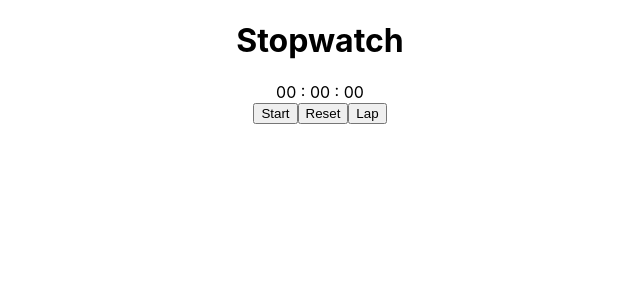
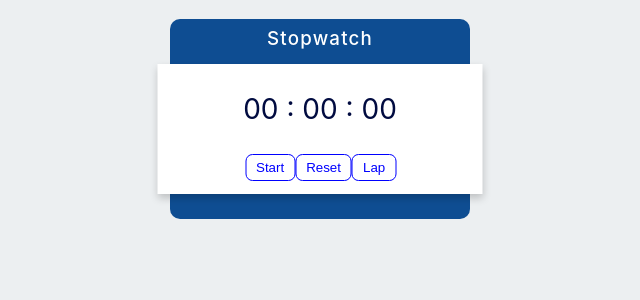
Before and after one commit to miguel-hv/react-stopwatch, a React (Create React App) app: page / in a window 1280 px wide. Shown: the top 300 px of the page, without its empty margins (320-960 px from the left). Built offline with nearby package versions, Linux system fonts and the light colour scheme.

Commit message:
FEAT: styles

```diff
--- a/src/App.jsx
+++ b/src/App.jsx
@@ -1,13 +1,15 @@
-import { Timer } from './components';
-import './App.scss';
+import { Timer } from "./components";
+import "./App.scss";
 
 function App() {
-  return (
-    <div className="App">
-      <h1>Stopwatch</h1>
-      <Timer/>
-    </div>
-  );
+    return (
+        <div className="App">
+            <h3>Stopwatch</h3>
+            <div className="stopwatch-card">
+                <Timer />
+            </div>
+        </div>
+    );
 }
 
 export default App;
--- a/src/App.scss
+++ b/src/App.scss
@@ -1,8 +1,65 @@
-.App {
-  text-align: center;
+@import url("https://fonts.googleapis.com/css2?family=Quicksand:wght@500&display=swap");
+
+body {
+  margin: 0;
+  font-family: "Quicksand", sans-serif;
+  background-color: #eceff1;
+  color: #010b40;
 }
 
-.App-logo {
-  height: 40vmin;
-  pointer-events: none;
+.App {
+  background-color: #0e4d92;
+  margin: 0 auto;
+  width: 300px;
+  height: 200px;
+  position: relative;
+  border-radius: 10px;
 }
+
+h3 {
+  color: white;
+  text-align: center;
+  padding-top: 8px;
+  letter-spacing: 1.2px;
+  font-weight: 500;
+}
+
+p {
+  font-size: 28px;
+}
+
+.stopwatch-card {
+  position: absolute;
+  text-align: center;
+  background-color: white;
+  box-shadow: 0 4px 8px 0 rgba(0, 0, 0, 0.2);
+  width: 325px;
+  height: 130px;
+  top: 110px;
+  left: 50%;
+  transform: translate(-50%, -50%);
+}
+
+button {
+  outline: none;
+  background: transparent;
+  border: 1px solid blue;
+  padding: 5px 10px;
+  border-radius: 7px;
+  color: blue;
+  cursor: pointer;
+}
+
+.buttons {
+  display: flex;
+  justify-content: space-evenly;
+  width: 150px;
+  margin: 0 auto;
+  margin-top: 5px;
+}
+
+.laps {
+  margin-top: 60px;
+  padding: 0;
+  list-style: none;
+}
--- a/src/components/Timer/Timer.jsx
+++ b/src/components/Timer/Timer.jsx
@@ -52,10 +52,10 @@ const Timer = () => {
 
     return (
         <div>
-            <div>
+            <p>
                 {formatTime(time)}
-            </div>
-            <div>
+            </p>
+            <div className="buttons">
                 <button onClick={handleStartPause}>
                     {isRunning ? "Pause" : "Start"}
                 </button>
@@ -64,7 +64,7 @@ const Timer = () => {
                 ) : null}
                 <button onClick={handleLap}> Lap </button>
             </div>
-            <ul>
+            <ul className="laps">
                 {lap.map((lap, key) => (
                     <li key={key}>{lap}</li>
                 ))}
```
